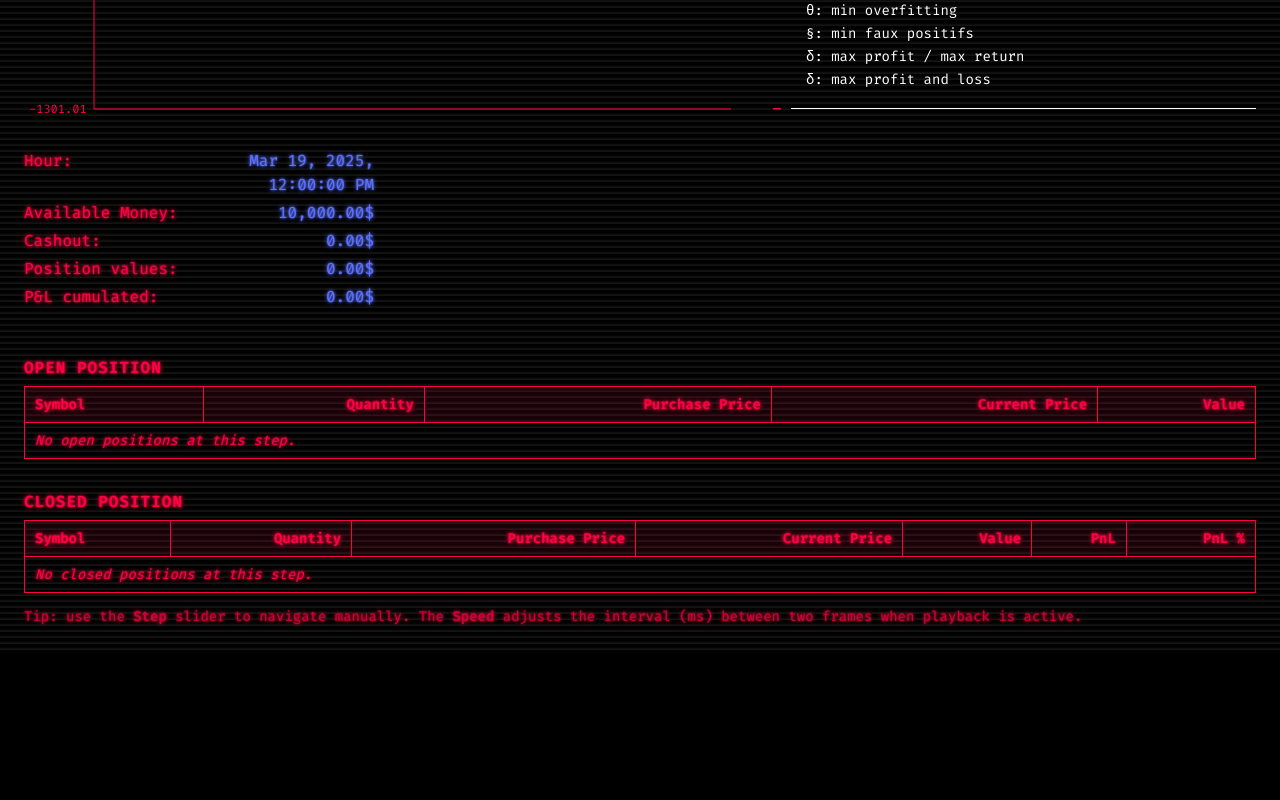
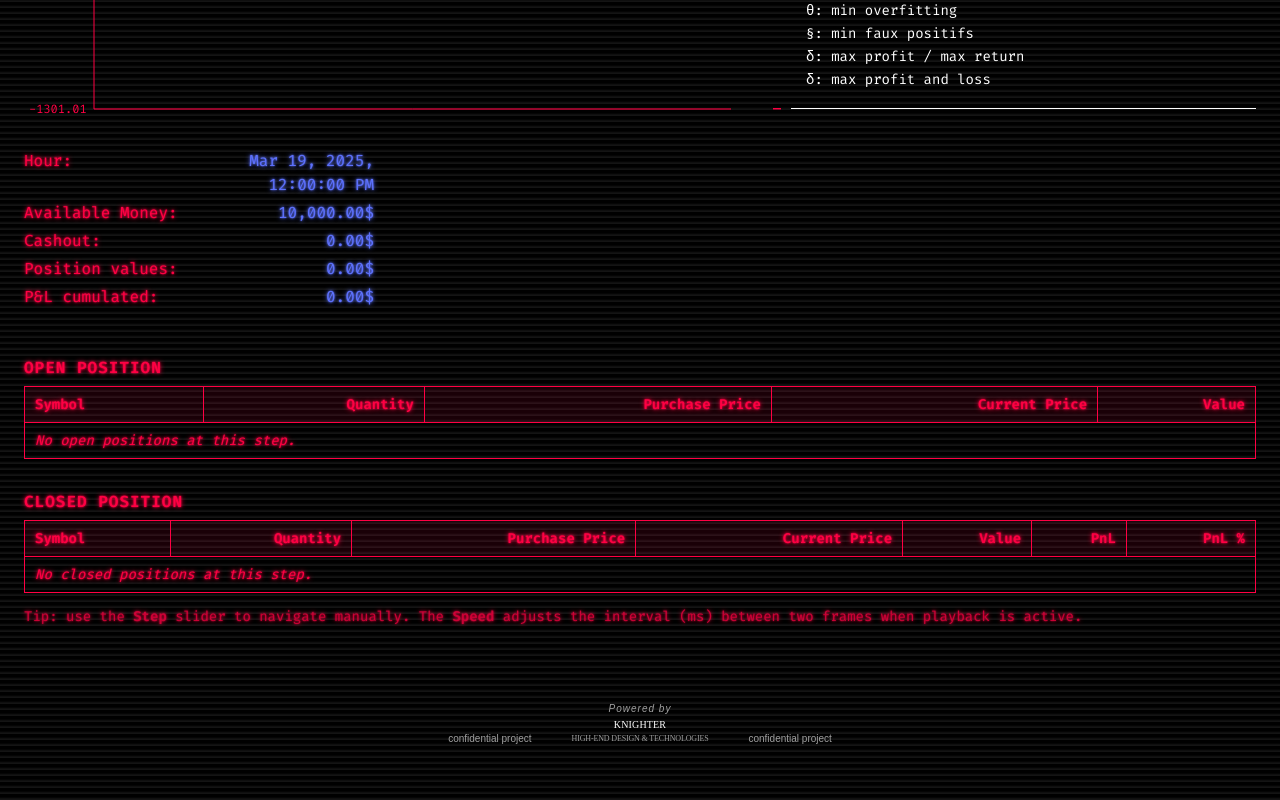
Before and after one commit to Muhammad-Subhan-Rauf/portfolio-simulation, a React (Vite) app: page / in a window 1280 px wide. Shown: the part 1197-1997 px from the top of the page. Before the commit the page ends 1847 px from the top, so only its background shows below. Built offline with nearby package versions, Linux system fonts and the light colour scheme.

Commit message:
added footer, and small ui fixes

```diff
--- a/src/App.jsx
+++ b/src/App.jsx
@@ -13,6 +13,7 @@ import Chart from './components/Chart';
 import Metrics from './components/Metrics';
 import PositionsTable from './components/PositionsTable';
 import DatasetSelector from './components/DatasetSelector';
+import Footer from './components/Footer';
 
 function App() {
   const { datasets, fileStatus, isLoading, loadData, removeDataset, updateDatasetColor } = usePortfolioData();
@@ -180,6 +181,8 @@ function App() {
       <PositionsTable type="closed" positions={currentStepData?.closed_positions} />
 
       <p className="small" dangerouslySetInnerHTML={{ __html: TEXTS.tip }}></p>
+
+      <Footer />
     </>
   );
 }
--- a/src/components/Chart.css
+++ b/src/components/Chart.css
@@ -106,8 +106,9 @@
 .filter-shape.circle {
   width: 12px;
   height: 12px;
-  background-color: #5D71FC;
+  background-color: #8DBAFD;
   border-radius: 50%;
+  margin-right: 17px !important;
 }
 
 .filter-shape.triangle {
@@ -115,7 +116,7 @@
   height: 0;
   border-left: 7px solid transparent;
   border-right: 7px solid transparent;
-  border-bottom: 12px solid #5D71FC;
+  border-bottom: 12px solid #8DBAFD;
 }
 
 .checkbox {
--- a/src/components/Chart.jsx
+++ b/src/components/Chart.jsx
@@ -174,7 +174,7 @@ function Chart({ datasets, currentIndex, zoomRange, onZoomChange }) {
                 }
             }
 
-            ctx.strokeStyle = color || "#5D71FC";
+            ctx.strokeStyle = color || "#8DBAFD";
             ctx.lineWidth = 2;
             if (pointsToDraw.length > 1) drawSmoothLine(ctx, pointsToDraw);
 
@@ -195,7 +195,7 @@ function Chart({ datasets, currentIndex, zoomRange, onZoomChange }) {
                         if ((isFalsePositive && filters.falsePositive) || (isFalseNegative && filters.falseNegative)) {
                             const point = getPoint(data.pnl[i], i);
                             const markerSize = 5;
-                            ctx.fillStyle = "#C36CE6";
+                            ctx.fillStyle = "#8DBAFD";
                             let tooltipContent = "";
                             if (isFalsePositive) {
                                 tooltipContent = `False Positive: Bought ${evaluation.selected_symbol}, but should not have.`;
@@ -231,7 +231,7 @@ function Chart({ datasets, currentIndex, zoomRange, onZoomChange }) {
                 }
                 if (highlightPoints.length > 1) {
                     ctx.save();
-                    ctx.strokeStyle = '#00FF00';
+                    ctx.strokeStyle = '#FFFFFF';
                     ctx.lineWidth = 3;
                     drawSmoothLine(ctx, highlightPoints);
                     ctx.restore();
--- /dev/null
+++ b/src/components/Footer.css
@@ -0,0 +1,101 @@
+.footer-container {
+  text-align: center;
+  font-size: 0.75rem; /* text-xs */
+  display: flex;
+  flex-direction: column;
+  gap: 0.25rem; /* gap-1 */
+  align-items: center;
+  text-shadow:none;
+  color: #FFFFFF !important;
+  margin-top:75px;
+}
+
+.footer-warning {
+  text-align: center;
+  font-size: 10px;
+  letter-spacing: 0.05em; /* tracking-wide */
+  margin-bottom: 0.5rem;
+  margin-top: 0.5rem;
+  line-height: 1.25;
+  color: #FFFFFF !important;
+
+}
+
+.footer-spacer {
+  height: 0.5rem; /* h-2 */
+}
+
+.footer-links-section {
+  text-align: center;
+  font-size: 0.75rem;
+  display: flex;
+  flex-direction: column;
+  gap: 0.25rem;
+  align-items: center;
+  margin-bottom: 32px;
+  color: #FFFFFF !important;
+}
+
+.footer-links-wrapper {
+  display: flex;
+  gap: 32px;
+  align-items: flex-end;
+}
+
+@media (min-width: 768px) {
+  .footer-links-wrapper {
+    gap: 2.5rem; /* md:gap-10 */
+  }
+}
+
+.footer-link {
+  cursor: pointer;
+  font-family: "Poppins", sans-serif;
+  font-weight: 400;
+  font-size: 10px;
+  color: #a0a0a0;
+  transition: color 0.2s ease;
+  text-decoration: none;
+}
+
+.footer-link:hover {
+  color: var(--primary-color, #007bff); /* default primary color if not defined */
+}
+
+.footer-brand {
+  font-size: 10px;
+  line-height: 0.75rem;
+  display: flex;
+  flex-direction: column;
+  align-items: center;
+  color: #FFFFFF !important;
+
+}
+
+.footer-powered {
+  font-family: "Poppins", sans-serif;
+  color: #a0a0a0;
+  font-style: italic;
+  letter-spacing: 0.1em;
+  line-height: 15px;
+  margin: 0;
+}
+
+.footer-brand-name {
+  font-family: "Copperplate", serif;
+  margin-top: 3px;
+  font-size: 10px;
+  line-height: 11px;
+  letter-spacing: 0.15px;
+  color: #FFFFFF !important;
+;
+}
+
+.footer-brand-subtext {
+  font-family: "Copperplate", serif;
+  margin-top: 3px;
+  font-size: 8px;
+  line-height: 11px;
+  letter-spacing: -0.15px;
+  color: #a0a0a0;
+}
--- /dev/null
+++ b/src/components/Footer.jsx
@@ -0,0 +1,42 @@
+import React from "react";
+import "./Footer.css";
+
+const Footer = () => {
+
+  return (
+    <div className="footer-container">
+
+      <div className="footer-links-section">
+        <div className="footer-links-wrapper">
+          <a
+            href={import.meta.env.VITE_PRIVACY_POLICY_LINK}
+            target="_blank"
+            rel="noopener noreferrer"
+            className="footer-link"
+          >
+            confidential project
+          </a>
+
+          <div className="footer-brand">
+            <p className="footer-powered">Powered by</p>
+            <div className="footer-brand-name">KNIGHTER</div>
+            <div className="footer-brand-subtext">
+              HIGH-END DESIGN & TECHNOLOGIES
+            </div>
+          </div>
+
+          <a
+            href={import.meta.env.VITE_TERM_OF_USE_LINK}
+            target="_blank"
+            rel="noopener noreferrer"
+            className="footer-link"
+          >
+            confidential project
+          </a>
+        </div>
+      </div>
+    </div>
+  );
+};
+
+export default Footer;
--- a/src/constants.js
+++ b/src/constants.js
@@ -50,4 +50,5 @@ export const PRESET_COLORS = [
   '#4E95EE', // Blue
   '#B57DFF', // Lavender
   '#C36CE6', // Purple
+  '#8DBAFD'
 ];
```
